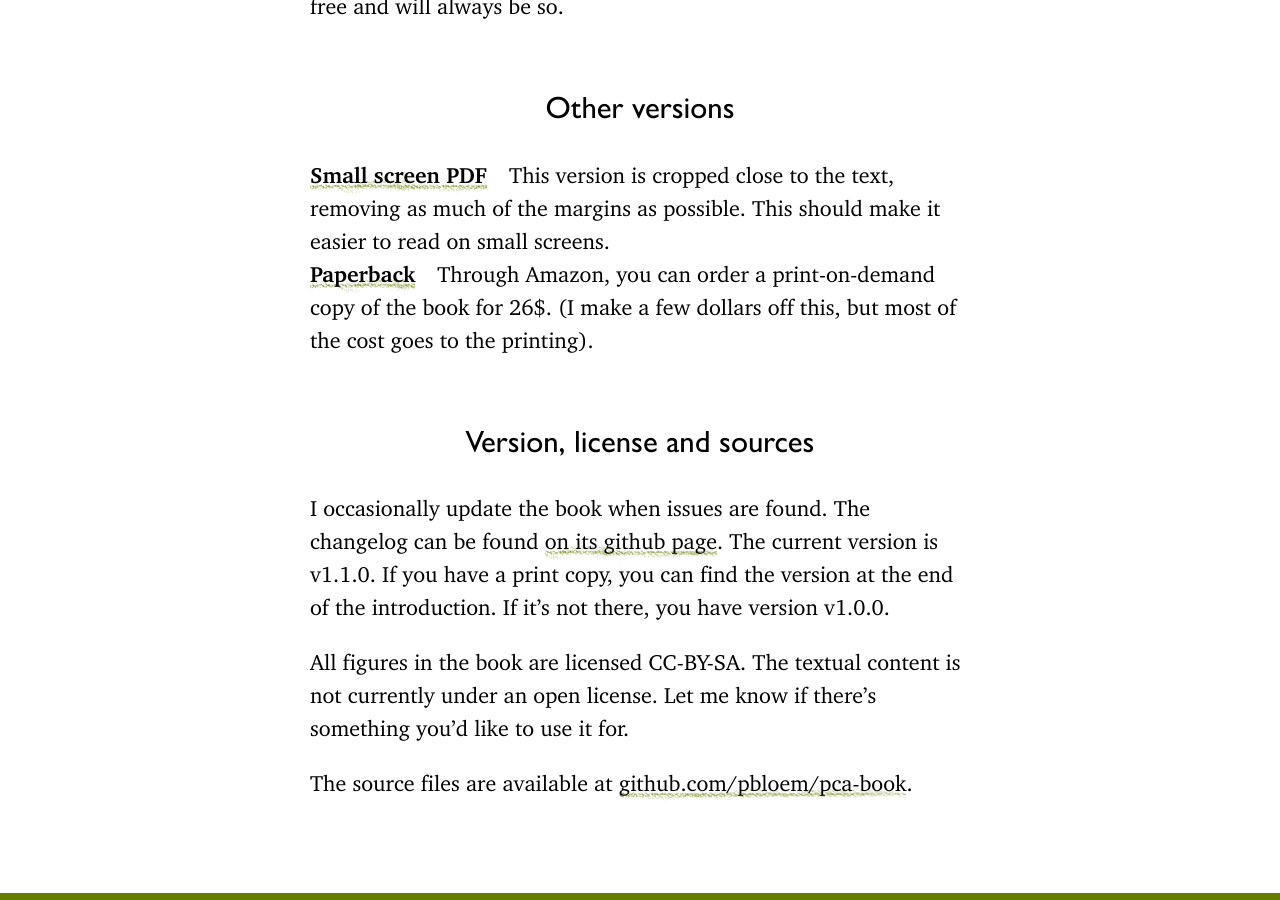
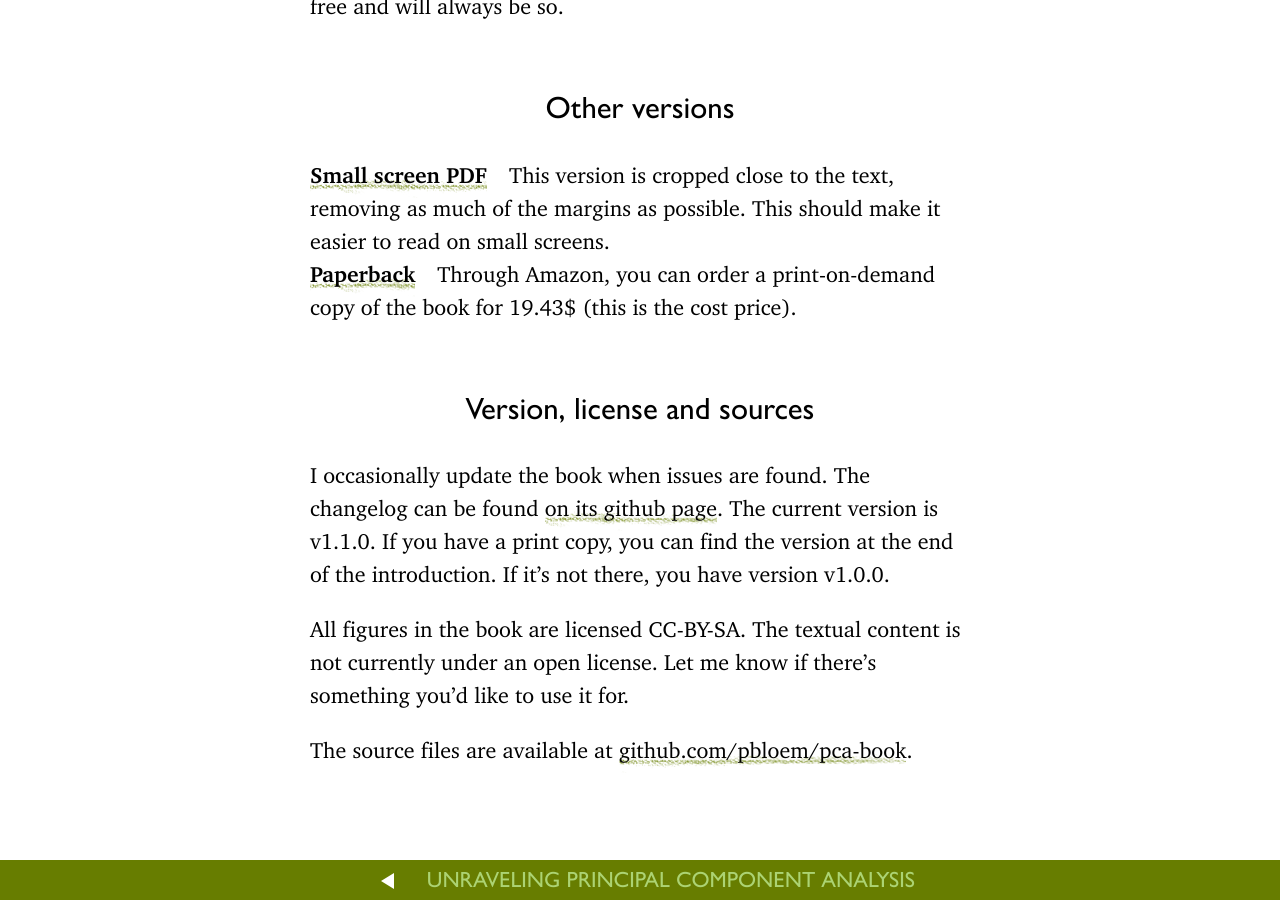
Before and after one commit to pbloem/peterbloem.nl, a Jekyll site: the page built from publications/unraveling-pca.md, in a window 1280 px wide and 900 px high, scrolled down 727 px. Built offline with Jekyll 4.4.1, drawn with Linux system fonts in a browser that asks for light colours; some web fonts are replaced; our own code applies the rules of GitHub Pages for plain Markdown files.

Commit message:
Update unraveling-pca.md

```diff
--- a/publications/unraveling-pca.md
+++ b/publications/unraveling-pca.md
@@ -27,7 +27,7 @@
 <dt markdown="1">
 [Paperback](https://a.co/d/hQVd5s9)
 </dt>
-<dd> Through Amazon, you can order a print-on-demand copy of the book for 26$. (I make a few dollars off this, but most of the cost goes to the printing).
+<dd> Through Amazon, you can order a print-on-demand copy of the book for 19.43$ (this is the cost price).
 </dd>
 </dl>
 
```
